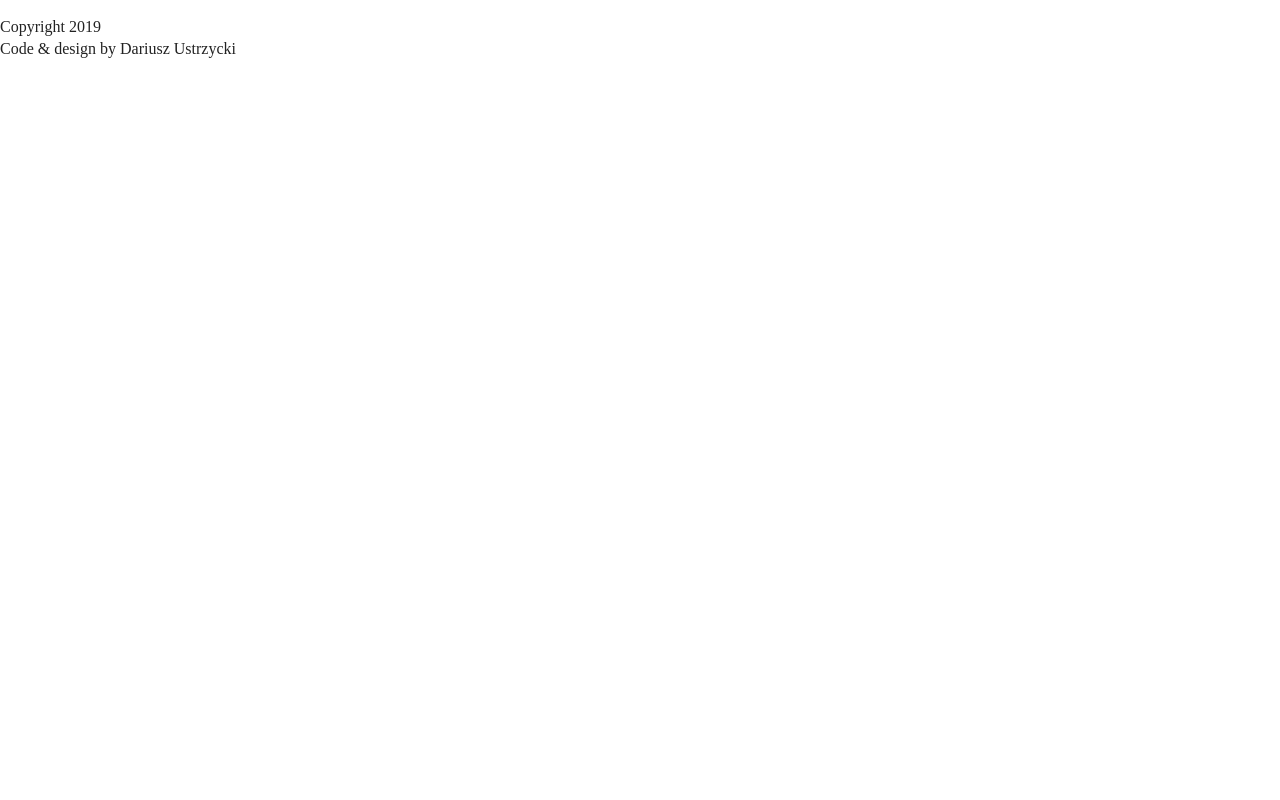
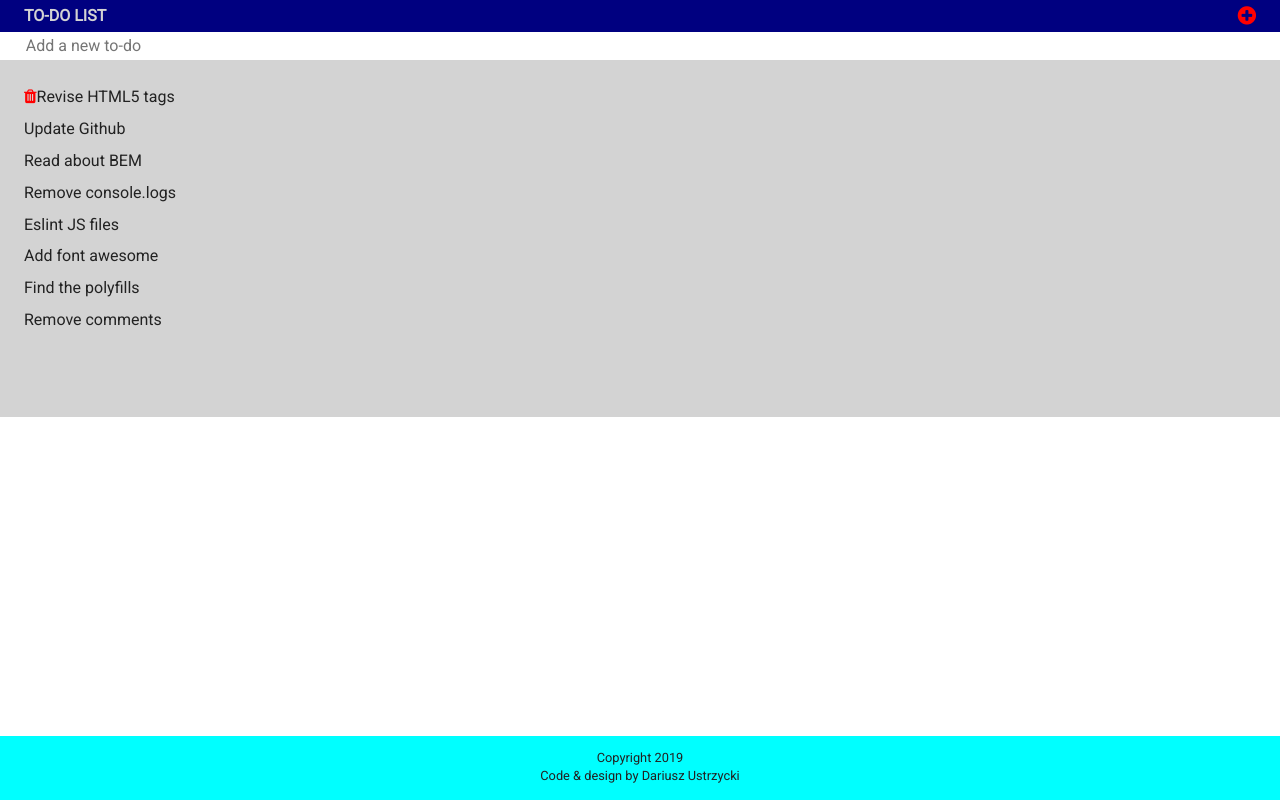
Before and after one commit to darco2018/todo-list, a website built with webpack: page src/index.html in a window 1280 px wide. Built offline with nearby package versions, Linux system fonts and the light colour scheme; some packages are replaced by stand-ins of ours.

Commit message:
Do basic layout & styling

```diff
--- a/src/css/_custom.scss
+++ b/src/css/_custom.scss
@@ -0,0 +1,95 @@
+$font-stack: "Roboto", sans-serif;
+
+$colors: (
+  "light-grey": lightgrey,
+  "dark-blue": navy,
+  "bluish": white,
+  "dark": #15151b,
+  "icon-clr": red,
+  "todo-bgr": white
+);
+
+@function color($color-name) {
+  @return map-get($colors, $color-name);
+}
+
+$paddings: (
+  "side": 1.5rem,
+  "top-btm": 0.3rem,
+  "bottom": 0.3rem
+);
+
+@function pad($padding-val) {
+  @return map-get($paddings, $padding-val);
+}
+
+$footer-height: 4rem;
+
+body {
+  background-color: color(bluish);
+  font-family: $font-stack;
+
+  .footer {
+    position: absolute;
+    bottom: 0px;
+    width: 100%;
+    height: $footer-height;
+    text-align: center;
+    font-weight: normal;
+    font-size: 0.8rem;
+    background-color: aqua;
+  }
+}
+
+.page-container {
+  position: relative;
+  min-height: 100vh;
+
+  .content-wrapper {
+    background-color: color(light-grey);
+    width: 100%;
+    padding-bottom: $footer-height;
+    margin: 0 auto;
+
+    .list-header {
+      background-color: color(dark-blue);
+      padding-left: pad(side);
+      padding-top: pad(top-btm);
+      padding-bottom: pad(top-btm);
+
+      &__title {
+        color: color(light-grey);
+        text-transform: uppercase;
+        font-weight: bold;
+      }
+      .fa-plus-circle {
+        float: right;
+        color: color(icon-clr);
+        padding-right: pad(side);
+        padding-top: pad(top-btm)-0.1;
+      }
+    }
+
+    .new-todo {
+      border: none;
+      padding-top: pad(top-btm);
+      padding-bottom: pad(top-btm);
+      width: 100%;
+    }
+
+    .list {
+      list-style: none;
+      padding-left: pad(side);
+      padding-top: pad(top-btm);
+
+      .fa-trash {
+        color: color(icon-clr);
+      }
+
+      &__item {
+        padding-top: pad(top-btm);
+        padding-bottom: pad(top-btm);
+      }
+    }
+  }
+}
--- a/src/index.html
+++ b/src/index.html
@@ -1,5 +1,3 @@
-<!-- @format -->
-
 <!DOCTYPE html>
 <html class="no-js" lang="en">
   <head>
@@ -7,6 +5,14 @@
     <title>To-do list</title>
     <meta name="description" content="A to-do list" />
     <meta name="viewport" content="width=device-width, initial-scale=1" />
+    <link
+      href="https://fonts.googleapis.com/css?family=Roboto&display=swap"
+      rel="stylesheet"
+    />
+    <link
+      rel="stylesheet"
+      href="https://cdnjs.cloudflare.com/ajax/libs/font-awesome/4.7.0/css/font-awesome.min.css"
+    />
     <meta name="theme-color" content="#fafafa" />
   </head>
 
@@ -26,16 +32,43 @@
       >.
     </noscript>
     <!-- // [START main]  -->
-    <main></main>
+    <div class="page-container">
+      <main class="content-wrapper">
+        <div class="list-header">
+          <span class="list-header__title">to-do list</span>
+          <i class="fa fa-plus-circle fa-lg"></i>
+        </div>
+
+        <input
+          type="text"
+          class="new-todo"
+          name="new-todo"
+          placeholder="      Add a new to-do"
+        />
+
+        <ul class="list">
+          <li class="list__item">
+            <i class="fa fa-trash"></i>Revise HTML5 tags
+          </li>
+          <li class="list__item">Update Github</li>
+          <li class="list__item">Read about BEM</li>
+          <li class="list__item">Remove console.logs</li>
+          <li class="list__item">Eslint JS files</li>
+          <li class="list__item">Add font awesome</li>
+          <li class="list__item">Find the polyfills</li>
+          <li class="list__item">Remove comments</li>
+        </ul>
+      </main>
       <!-- // [END main]  -->
       <!-- // [START Footer]  -->
-    <footer class="bottom-wrapper">
+      <footer class="footer">
         <p>
           Copyright 2019<br />
           Code & design by Dariusz Ustrzycki
         </p>
       </footer>
       <!-- // [END Footer]  -->
+    </div>
     <script src="js/vendor/modernizr.js"></script>
     <script
       src="https://code.jquery.com/jquery-3.4.0.js"
--- a/src/js/index.js
+++ b/src/js/index.js
@@ -1,2 +1,3 @@
 /** @format */
+
 import "../css/main.scss";
```
Also changed, not shown: 1 other file. Lines whose indentation alone changed are shown as unchanged.
